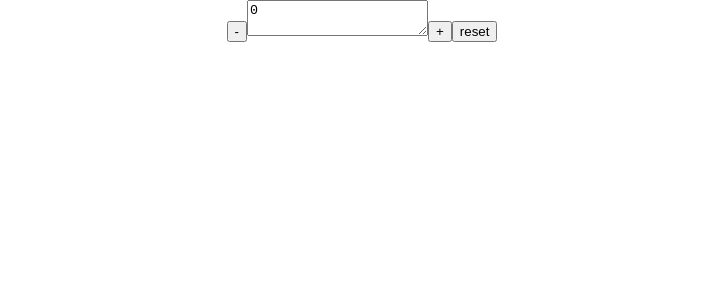
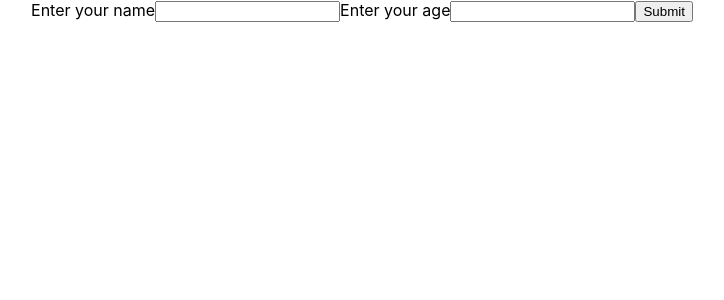
Before and after one commit to OmarMallouk/Revise_io, a React (Create React App) app in the folder revisions/: page / in a window 1280 px wide. Shown: the top 300 px of the page, without its empty margins (278-1002 px from the left). Built offline with nearby package versions, Linux system fonts and the light colour scheme.

Commit message:
added another exercise

```diff
--- a/revisions/src/test1.jsx
+++ b/revisions/src/test1.jsx
@@ -3,21 +3,33 @@ import { useState,useEffect } from "react";
 
 const Test1 = () =>{
     const [counter,setCounter] = useState(0);
+    const [formValues, setFormValues] = useState({ name: '', age: '' });
     const[items,setItems] = useState([]);
 
-// const handleChange(){
-
-//     if
-
-// }
+    console.log("items",items);
 
 
+    const handleChange = (event) =>{
+        const name  = event.target.name;
+        const value = event.target.value;
+        setFormValues(values=>({...values, [name]: value}))
+
+    }
+
+    const handleSubmit=(event) =>{
+
+
+        event.preventDefault();
+        setItems(prevItems => [...prevItems, {name: formValues.name, age:formValues.age}]);
+        setFormValues({name: '', age: ''});
+        alert(JSON.stringify(items));
+    }
 
     return(
 
 <div className="testo">
 
-
+{/*
 <button className="minus" onClick={()=>setCounter(prevCount => Math.max(prevCount - 1, 0))}>-</button>
 
 <textarea className="texto" value={counter} readOnly></textarea>
@@ -25,6 +37,31 @@ const Test1 = () =>{
 <button className="plus" onClick={()=>setCounter(prevCount =>  (prevCount + 1))}>+</button>
 
 <button onClick={()=>setCounter(0)}>reset</button>
+ */}
+
+<form onSubmit={handleSubmit}>
+    <label htmlFor="">Enter your name
+    <input type="text" name="name" value={formValues.name} onChange={handleChange} />
+    </label>
+
+    <label htmlFor="" >Enter your age
+        <input type="text" name="age" value={formValues.age} onChange={handleChange}/>
+    </label>
+    <input type="submit"/>
+</form>
+
+
+<div>
+
+
+
+        {items.map((item, index) =>(
+            <p key={index}>
+                {item.name} - {item.age}
+            </p>
+        ))}
+
+</div>
 
 
 
```
